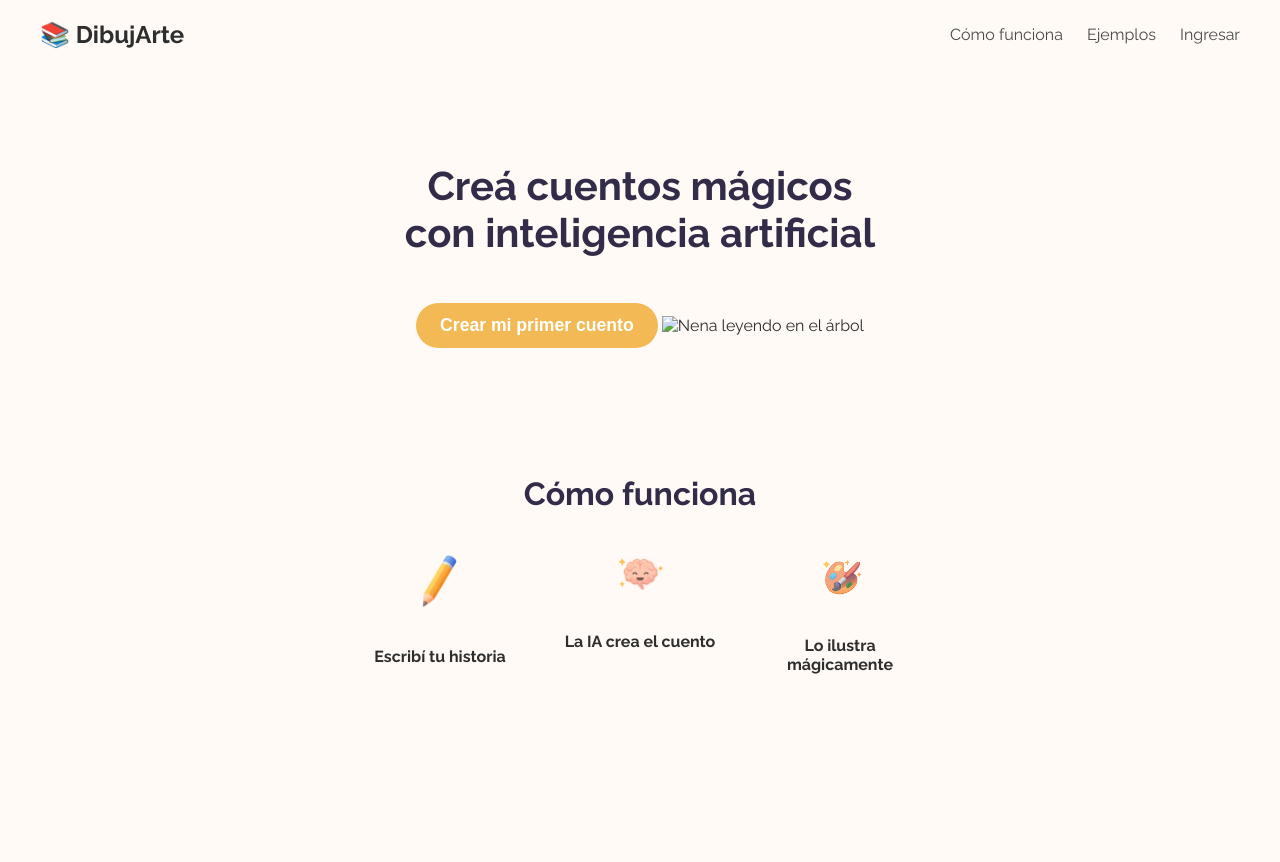
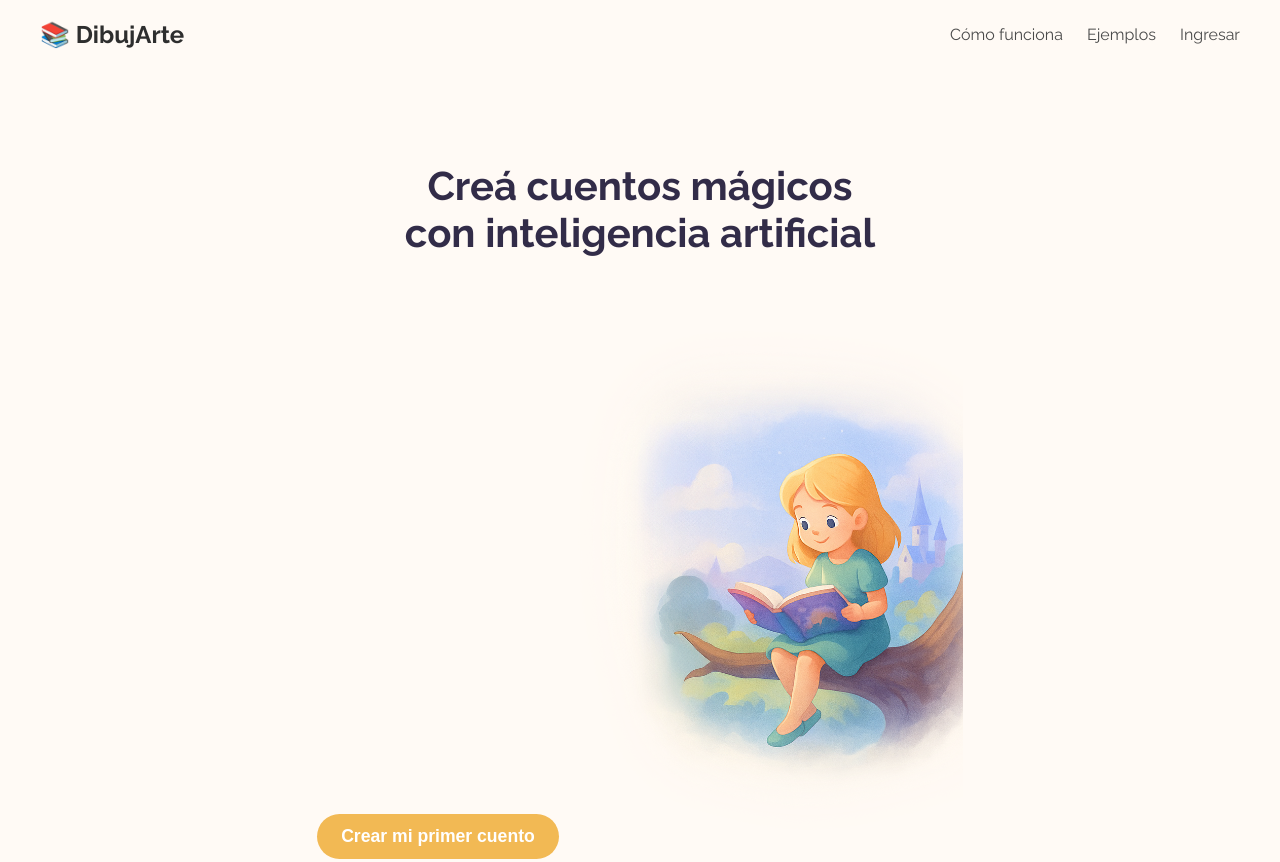
Before and after one commit to VandraAITech/cuentia, a plain HTML site: page index.html in a window 1280 px wide. Shown: the top 862 px of the page. Before the commit the page ends 800 px from the top, so only its background shows below. Drawn offline with Linux system fonts and the light colour scheme; files whose address does not match are found by name.

Commit message:
Update index.html

```diff
--- a/index.html
+++ b/index.html
@@ -136,7 +136,7 @@
   <section class="hero">
     <h1>Creá cuentos mágicos<br>con inteligencia artificial</h1>
     <button class="cta-button">Crear mi primer cuento</button>
-    <img src="nena-ramita.png" alt="Nena leyendo en el árbol" class="hero-image">
+    <img src="images/nena-ramita.png" alt="Nena leyendo en el árbol" class="hero-image">
   </section>
 
   <section class="como-funciona">
```
